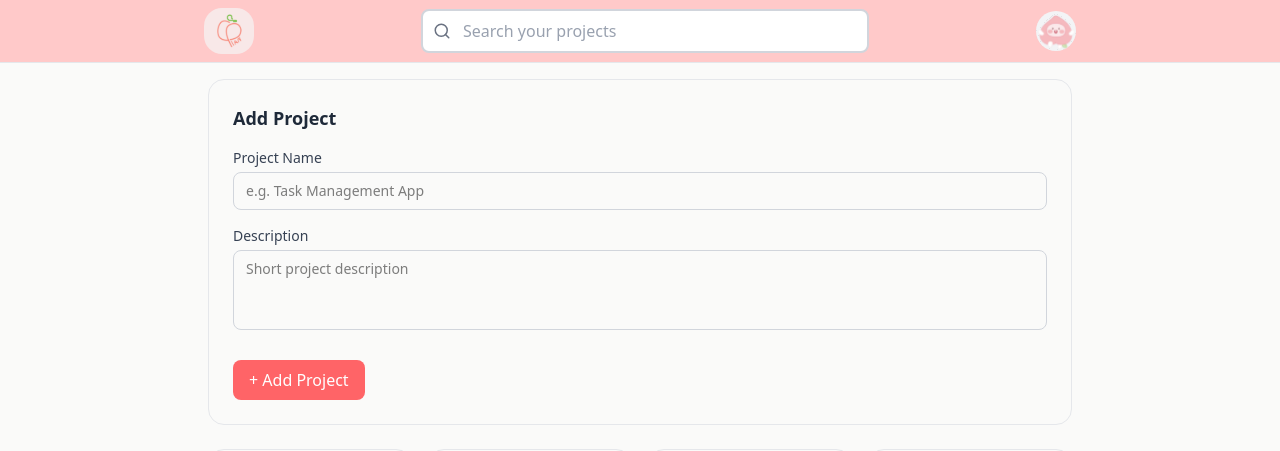
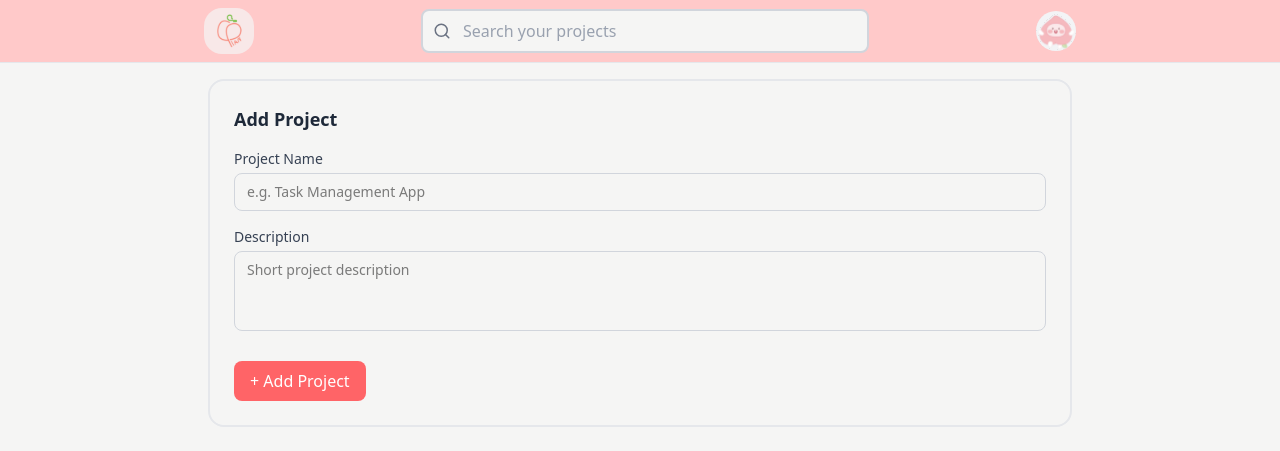
Before and after one commit to aletheaalmas/peachplan, a React (Vite) app: page / in a window 1280 px wide. Shown: the top 451 px of the page. Built offline with nearby package versions, Linux system fonts and the light colour scheme.

Commit message:
fix: bg color and border

```diff
--- a/index.html
+++ b/index.html
@@ -6,7 +6,7 @@
     <meta name="viewport" content="width=device-width, initial-scale=1.0" />
     <title>PeachPlan</title>
   </head>
-  <body class="bg-stone-50">
+  <body class="bg-stone-100">
     <div id="root"></div>
     <script type="module" src="/src/main.tsx"></script>
   </body>
--- a/src/components/project-form.tsx
+++ b/src/components/project-form.tsx
@@ -3,7 +3,7 @@ import { Button } from "./button";
 
 export function ProjectForm() {
   return (
-    <Form.Root className="w-full rounded-2xl border border-gray-200 p-6">
+    <Form.Root className="w-full rounded-2xl border-2 border-gray-200 p-6">
       <h2 className="mb-4 text-lg font-semibold text-gray-800">Add Project</h2>
 
       {/* Project Name */}
--- a/src/components/projects.tsx
+++ b/src/components/projects.tsx
@@ -1,7 +1,7 @@
 import { dataProjects } from "../modules/project/data";
 import type { Project } from "../modules/project/type";
 import type { ProjectStatus } from "../modules/project/type";
-import { ProjectActions } from "./project-action";
+import { ProjectActions } from "./project-actions";
 // import { Pencil } from "lucide-react";
 // import { Trash } from "lucide-react";
 
@@ -19,7 +19,7 @@ export function Projects() {
   return (
     <div className="mt-6 grid grid-cols-4 gap-4">
       {status.map((status) => (
-        <div key={status} className="rounded-2xl border border-gray-200 p-3">
+        <div key={status} className="rounded-2xl border-2 border-gray-200 p-3">
           <h3 className="mb-3 text-center text-sm font-semibold text-gray-700">
             {status}
           </h3>
--- a/src/components/search-bar.tsx
+++ b/src/components/search-bar.tsx
@@ -10,7 +10,7 @@ export function SearchBar() {
         type="search"
         name="q"
         placeholder="Search your projects"
-        className="w-full rounded-lg border-2 border-gray-300 bg-white py-2 pr-4 pl-10 text-gray-700 placeholder:text-gray-400 focus:ring-2 focus:ring-red-300 focus:outline-none"
+        className="w-full rounded-lg border-2 border-gray-300 bg-stone-100 py-2 pr-4 pl-10 text-gray-700 placeholder:text-gray-400 focus:ring-2 focus:ring-red-300 focus:outline-none"
       />
     </form>
   );
```
